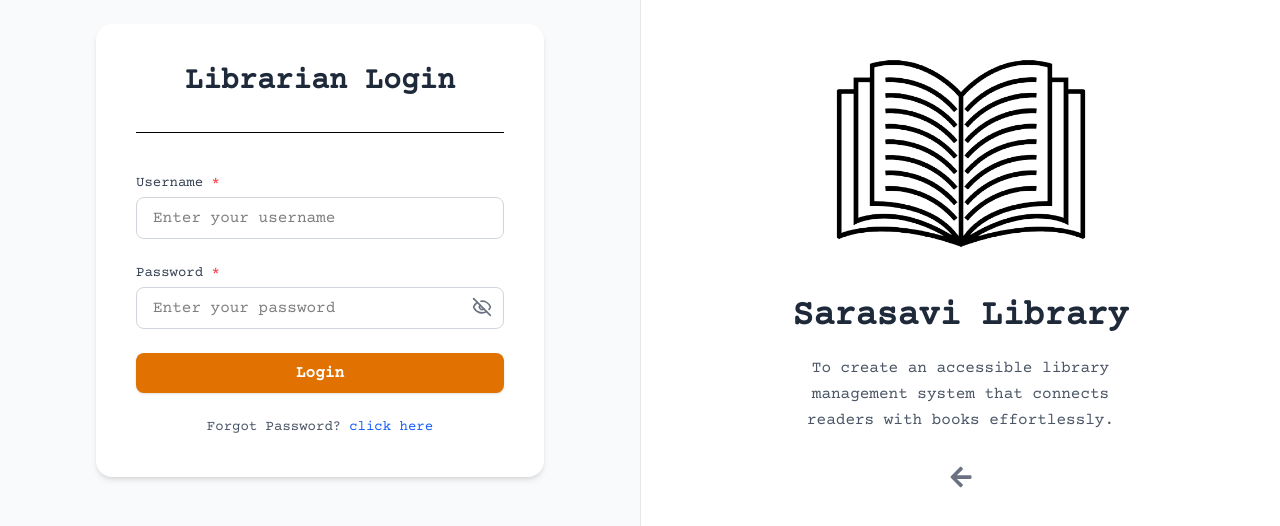
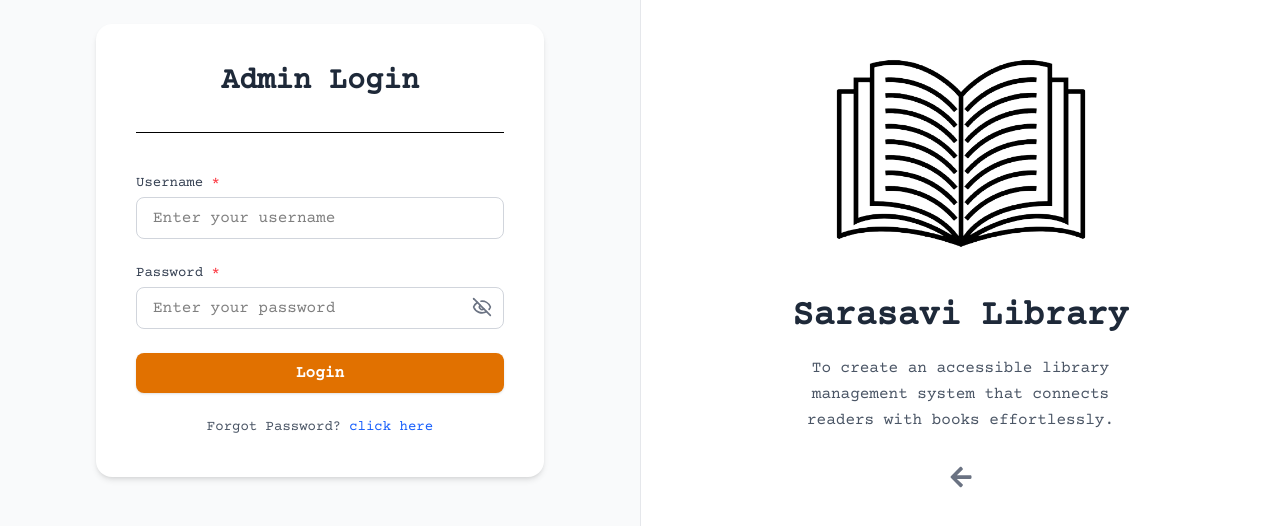
Before and after one commit to chandisarandeni/lib-admin-portal, a React (Vite) app: page / in a window 1280 px wide. Shown: the part 150-676 px from the top of the page. Built offline with nearby package versions, Linux system fonts and the light colour scheme.

Commit message:
feat: change text "Admin Login" ✅

```diff
--- a/src/pages/LoginPage.jsx
+++ b/src/pages/LoginPage.jsx
@@ -20,7 +20,7 @@ function LoginPage() {
       <div className="flex flex-1 items-center justify-center px-8">
         <div className="w-full max-w-md bg-white p-10 rounded-2xl shadow-md">
           <h2 className="text-3xl font-bold text-center text-gray-800 mb-8">
-            Librarian Login
+            Admin Login
           </h2>
           <hr />
 
```
